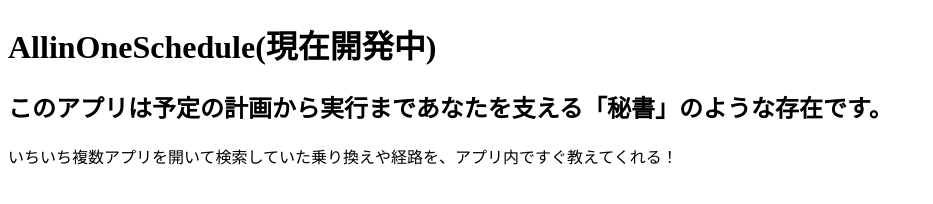
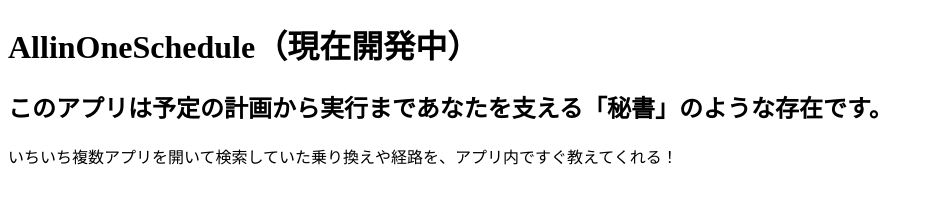
Before and after one commit to tugumikun8686-cit/AllinoneSchedule, a plain HTML site: page index.html in a window 1280 px wide. Shown: the whole page, without its empty margins (0-933 px from the left). Drawn offline with Linux system fonts and the light colour scheme.

Commit message:
Fix heading formatting in index.html

```diff
--- a/index.html
+++ b/index.html
@@ -8,7 +8,7 @@
 </head>
 <body>
 
-    <h1>AllinOneSchedule(現在開発中)</h1>
+    <h1>AllinOneSchedule（現在開発中）</h1>
 
     <h2>このアプリは予定の計画から実行まであなたを支える「秘書」のような存在です。</h2>
 
```
